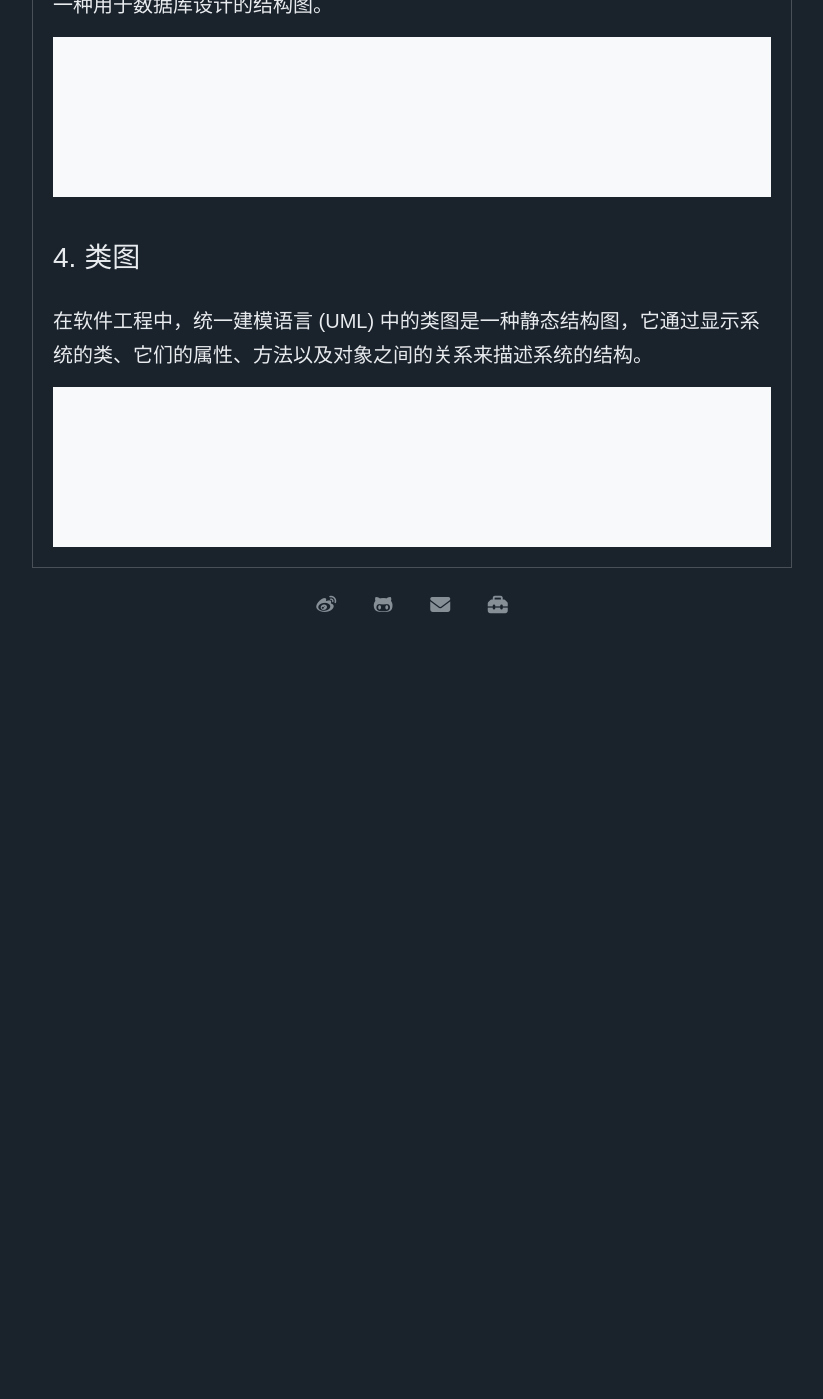
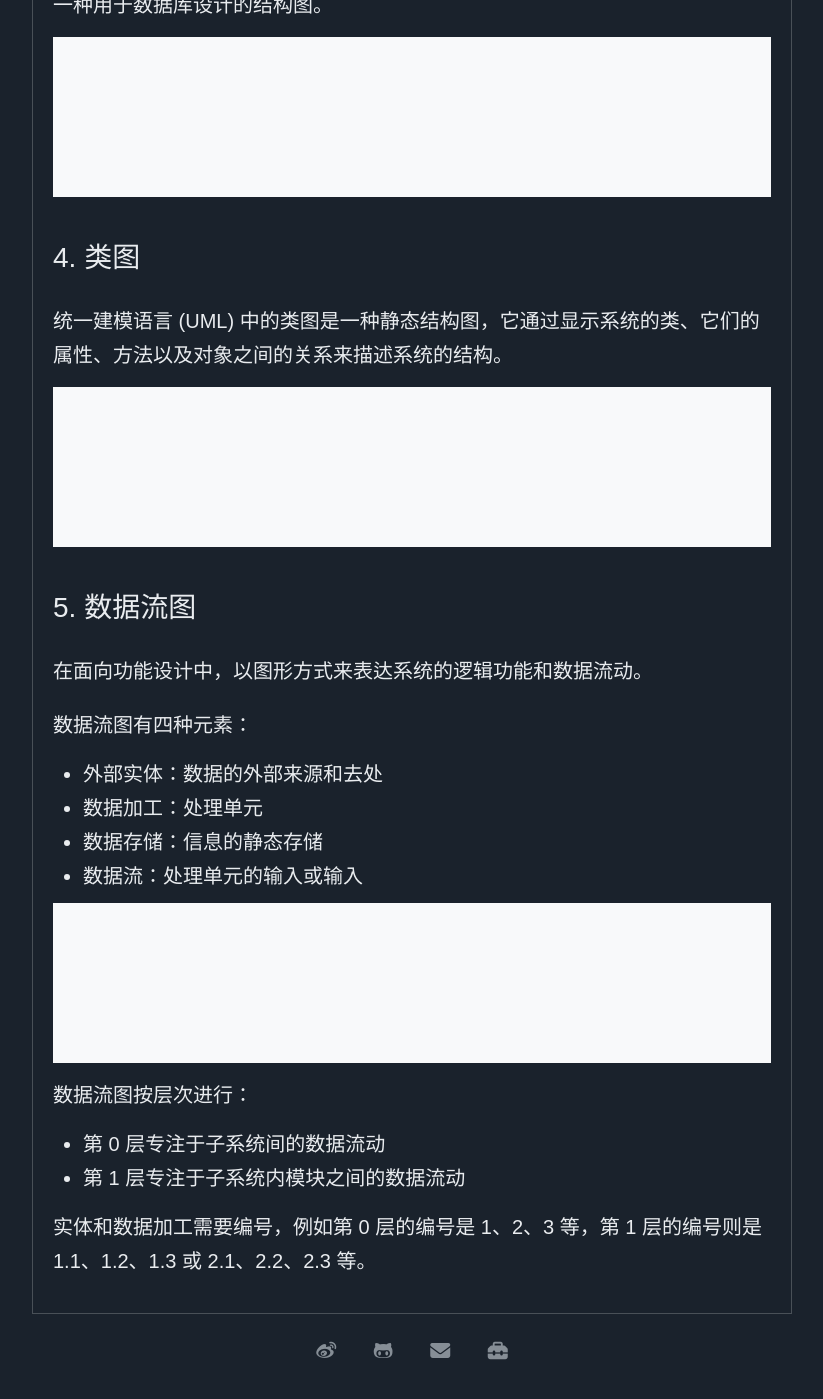
Before and after one commit to fengzhuyi/fengzhuyi.github.io, a Jekyll site: the page built from se/design-tool.md, in a window 1280 px wide and 1400 px high, scrolled down 1969 px. Shown: the whole window, without its empty margins (228-1051 px from the left). Built offline with Jekyll 4.4.1, drawn with Linux system fonts in a browser that asks for light colours; before the commit the page ends 2623 px from its top, so only the background shows below that; some of the changed text lies outside the part shown.

```diff
--- a/se/design-tool.md
+++ b/se/design-tool.md
@@ -42,7 +42,7 @@ for (i = 1; i <= n; i ++) {
 
 ## 2. 时序图
 
-序列图是一种交互图，显示流程如何相互操作以及以什么顺序操作。
+用于描述信息交互。
 
 <div class="mermaid">
 sequenceDiagram
@@ -63,7 +63,7 @@ erDiagram
 
 ## 4. 类图
 
-在软件工程中，统一建模语言 (UML) 中的类图是一种静态结构图，它通过显示系统的类、它们的属性、方法以及对象之间的关系来描述系统的结构。
+统一建模语言 (UML) 中的类图是一种静态结构图，它通过显示系统的类、它们的属性、方法以及对象之间的关系来描述系统的结构。
 
 <div class="mermaid">
 classDiagram
@@ -83,3 +83,26 @@ classDiagram
         -canEat()
     }
 </div>
+
+## 5. 数据流图
+
+在面向功能设计中，以图形方式来表达系统的逻辑功能和数据流动。
+
+数据流图有四种元素：
+
+- 外部实体：数据的外部来源和去处
+- 数据加工：处理单元
+- 数据存储：信息的静态存储
+- 数据流：处理单元的输入或输入
+
+<div class="mermaid">
+flowchart LR
+  id1[外部实体]--数据流-->id2((数据加工))-->id3[(数据存储)]
+</div>
+
+数据流图按层次进行：
+
+- 第 0 层专注于子系统间的数据流动
+- 第 1 层专注于子系统内模块之间的数据流动
+
+实体和数据加工需要编号，例如第 0 层的编号是 1、2、3 等，第 1 层的编号则是 1.1、1.2、1.3 或 2.1、2.2、2.3 等。
```
Also changed, not shown: se/design-strategy.md (added, +72 -0 lines).
